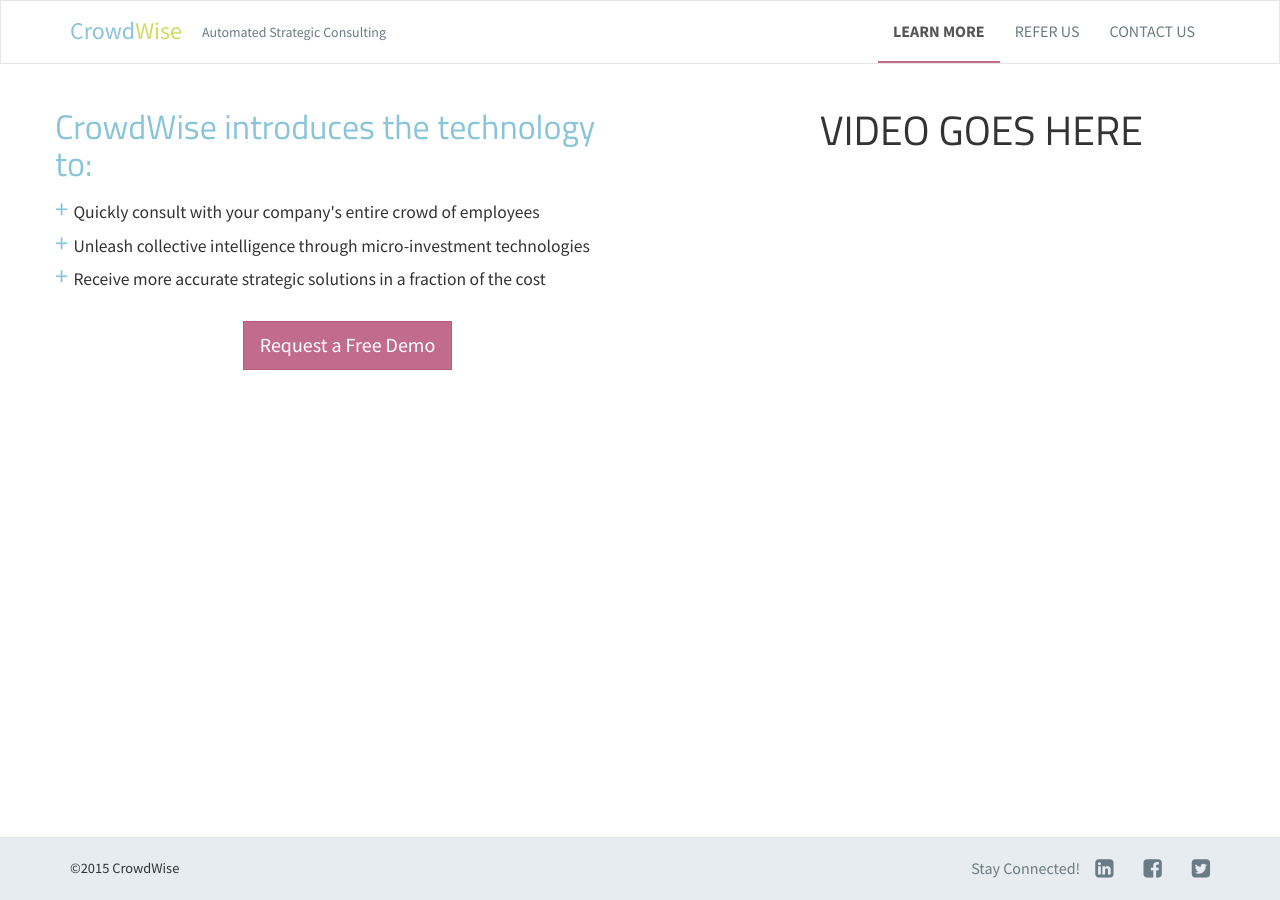
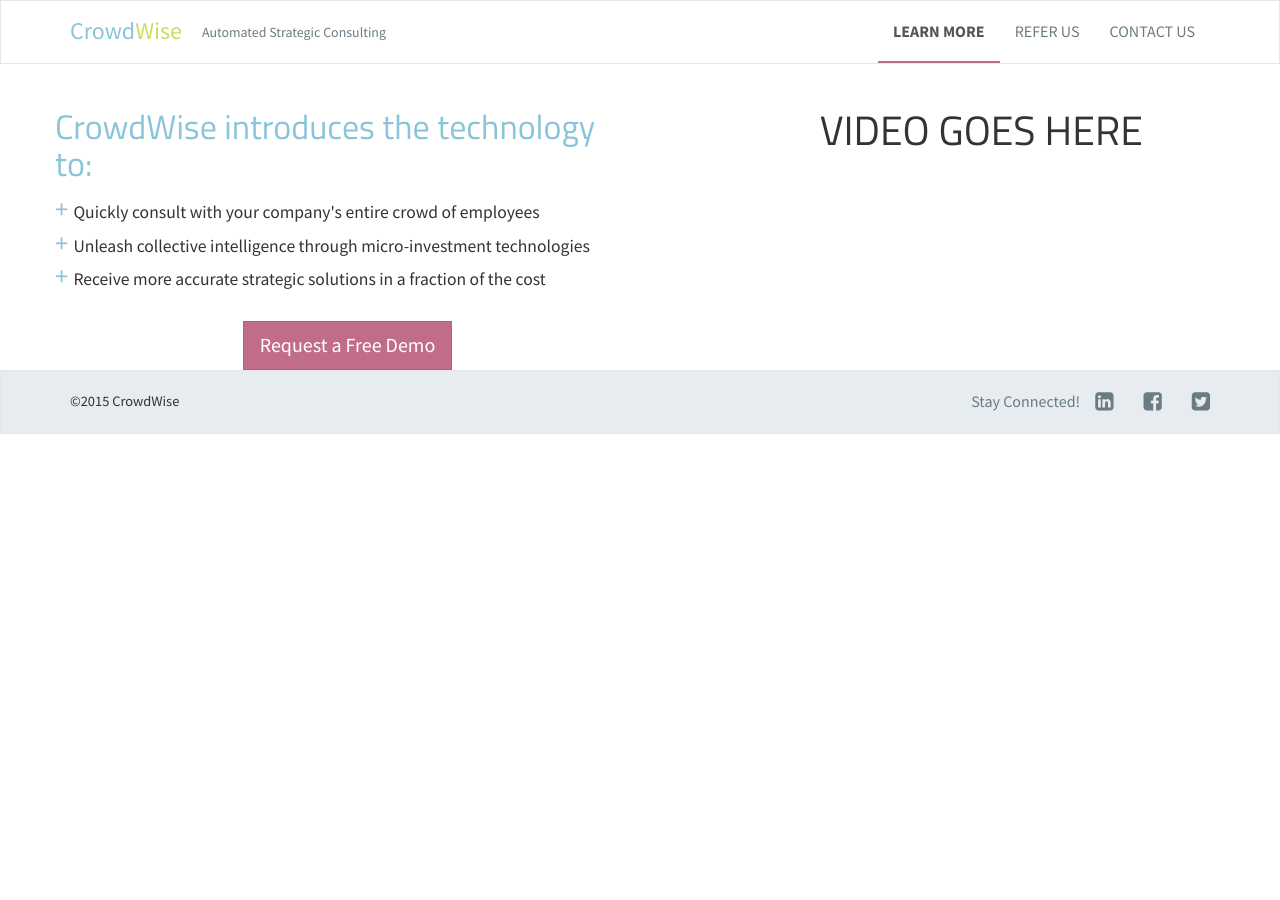
Before and after one commit to crowdwise/crowdwise.github.io, a Jekyll site: the page built from index.html, in a window 1280 px wide. Built offline with Jekyll 4.4.1, drawn with Linux system fonts in a browser that asks for light colours.

Commit message:
remove fixed footer

```diff
--- a/_includes/footer.html
+++ b/_includes/footer.html
@@ -1,4 +1,4 @@
-<footer class="footer navbar navbar-default navbar-fixed-bottom">
+<footer class="footer navbar navbar-default">
   <div class="container">
     <div class="navbar-header">
       <p id="copy">&copy;2015 CrowdWise</p>
```
